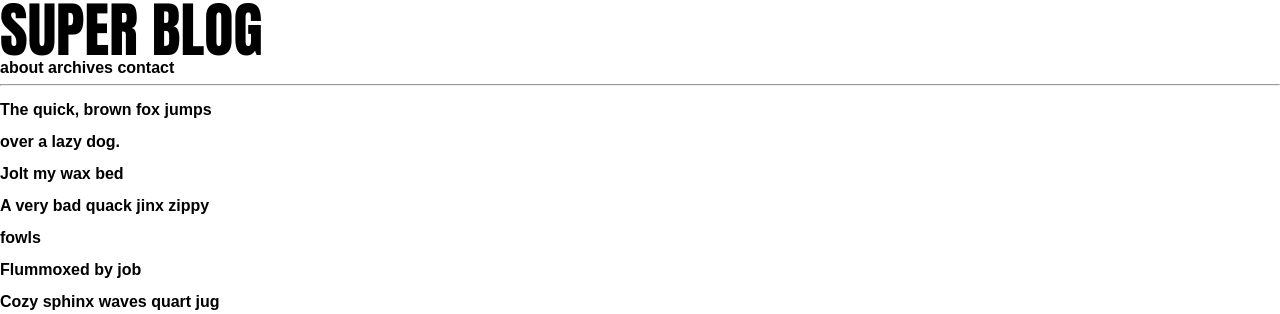
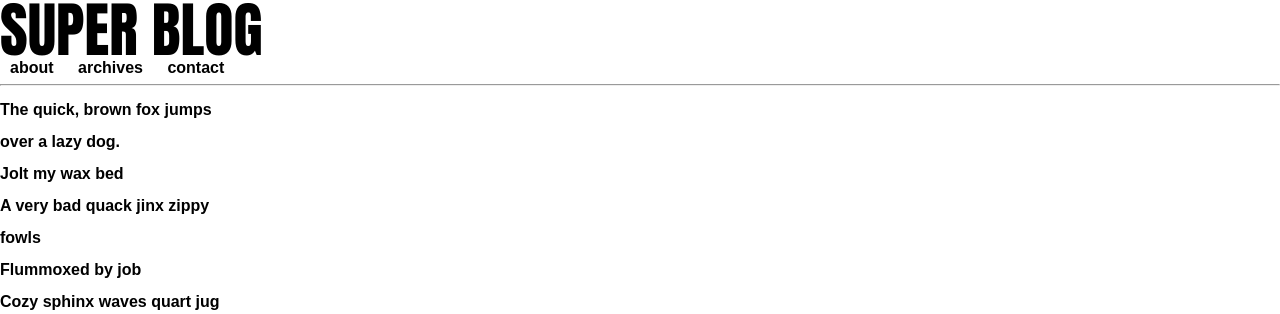
Before and after one commit to JBlacher/jblacher.github.io, a PHP site: page /blog/index.html in a window 1280 px wide. Shown: the top 314 px of the page. Run offline with PHP 8.4, Linux system fonts and the light colour scheme.

Commit message:
initial commit

```diff
--- a/blog/style.css
+++ b/blog/style.css
@@ -96,7 +96,7 @@ a {
 }
 
 .menu li {
-	padding: 10px 10px, 10px 10px;
+	padding: 10px 10px 10px 10px;
 
 }
 #sidebar {
```
